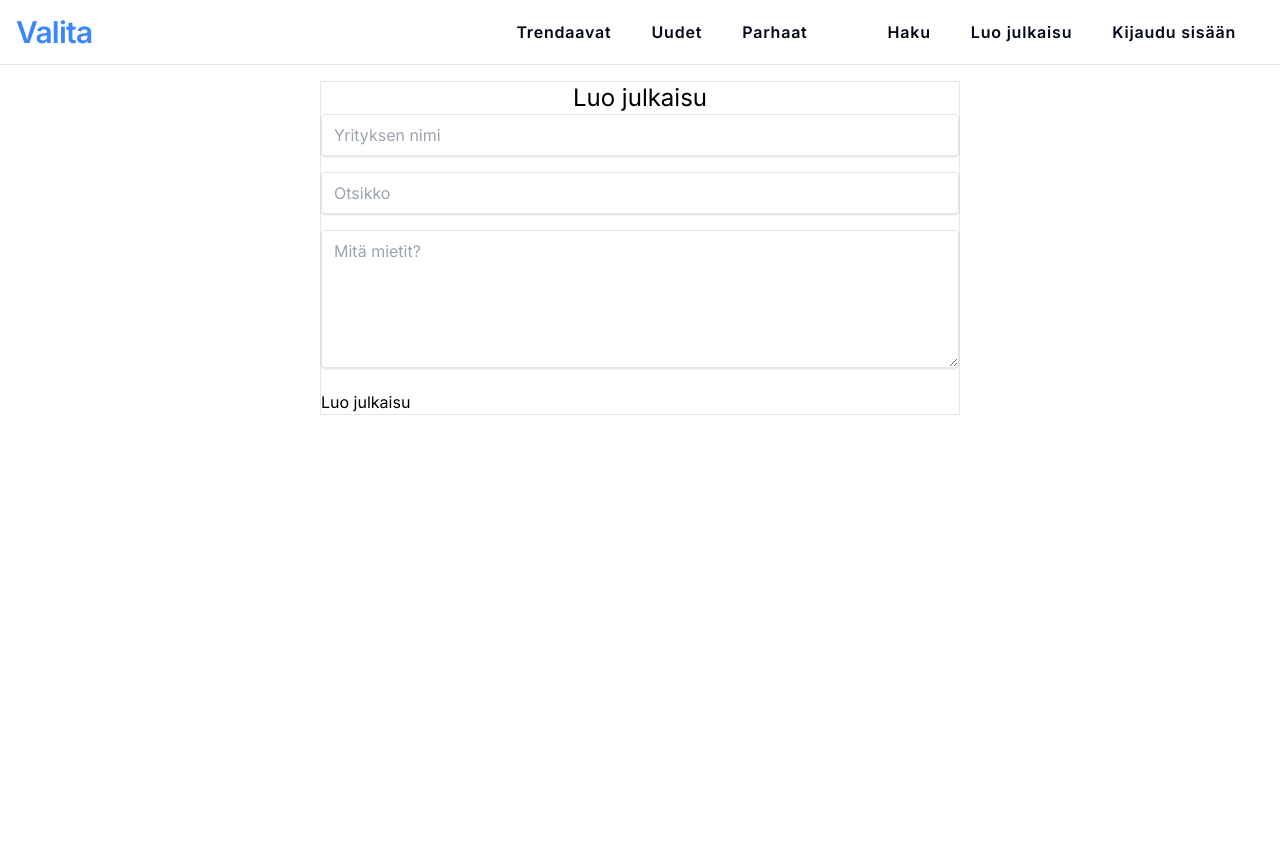
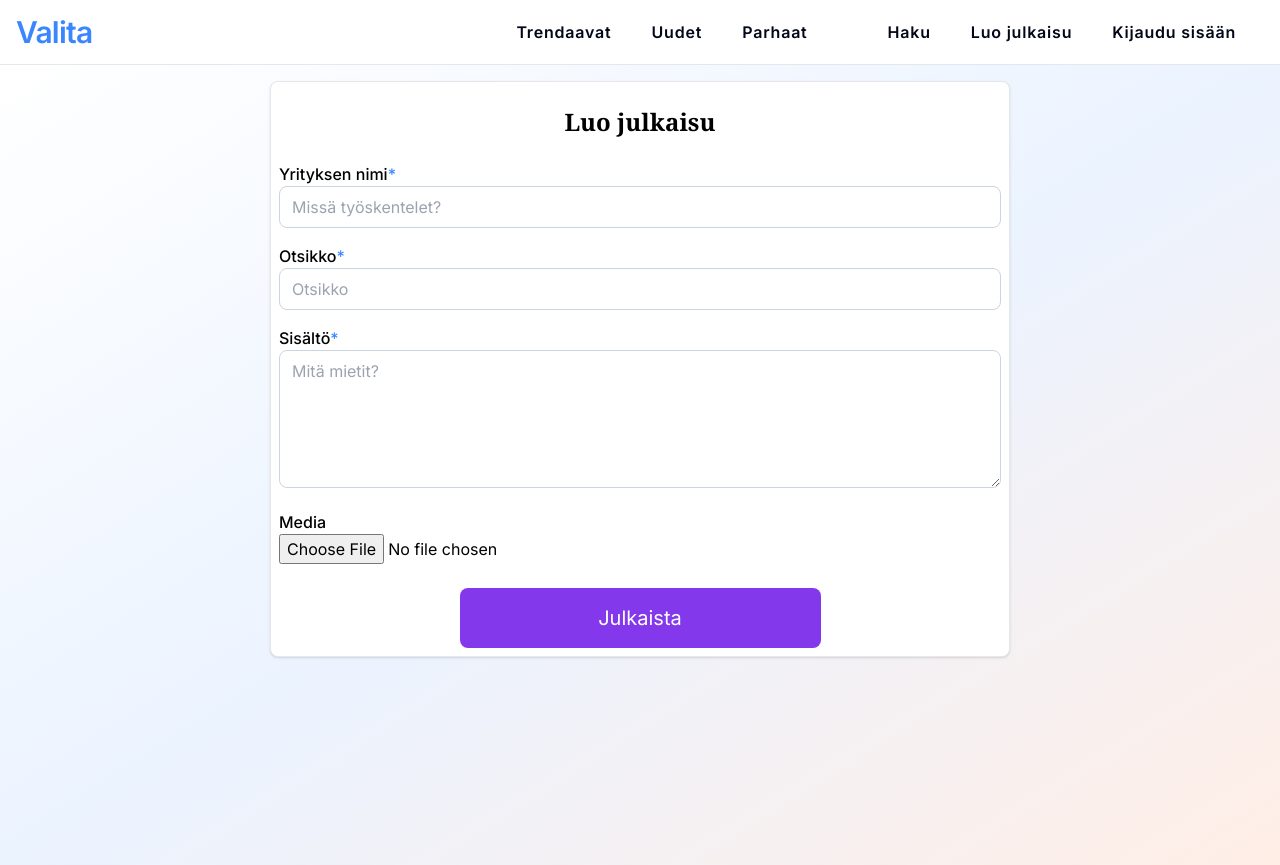
Before and after one commit to emintt/Valita, a Next.js app: page /create in a window 1280 px wide. Built offline with nearby package versions, Linux system fonts and the light colour scheme.

Commit message:
style post form

```diff
--- a/src/app/create/page.tsx
+++ b/src/app/create/page.tsx
@@ -2,8 +2,8 @@ import PostForm from "@/components/PostForm";
 
 const Page = () => {
   return (
-    <div className="  w-[640px] border border-gray-200">
-      <h2 className=" text-2xl text-center">Luo julkaisu</h2>
+    <div className=" shadow border border-gray-200 bg-white p-2 flex flex-col rounded-lg w-full md:w-[740px]">
+      <h2 className=" text-2xl text-center font-black font-serif mb-6 mt-4">Luo julkaisu</h2>
       <PostForm />
     </div>
   );
--- a/src/app/layout.tsx
+++ b/src/app/layout.tsx
@@ -25,7 +25,7 @@ export default function RootLayout({
     <html lang="fi">
       <body className={inter.className}>
         <NavBar font={almarai.className} />
-        <main className="flex min-h-screen flex-col items-center p-4 bg-white">
+        <main className="flex min-h-screen flex-col items-center p-4 bg-gradient-to-br from-white to-light-orange via-light-blue">
           {children}
         </main>
       </body>
--- a/src/components/PostForm.tsx
+++ b/src/components/PostForm.tsx
@@ -23,8 +23,8 @@ const PostForm =  () => {
 
 
 
-  const onSubmit = async (data : FieldValues) => {
-    console.log('data', data);
+  const onSubmit = async (data : PostFormField) => {
+    // console.log('data', data);
     try {
       // create form data and add the form content to it
       const formData = new FormData();
@@ -51,7 +51,7 @@ const PostForm =  () => {
 
       // TODO: fix the ERROR
       formData.append('company_id', companyResult.company_id);
-      console.log(formData.get('company_id'));
+      // console.log(formData.get('company_id'));
 
       // send the form data to Next.js API endpoint /api/post
       const options: RequestInit = {
@@ -69,13 +69,13 @@ const PostForm =  () => {
   }
 
   return (
-    <div>
-      <form onSubmit={handleSubmit(onSubmit)}>
+    <div className=" flex justify-center w-full">
+      <form onSubmit={handleSubmit(onSubmit)} className=" w-full">
         <div className="mb-4">
           <label
             htmlFor="company_name"
-          >
-            <span className="hidden">Company name</span>
+            className=" after:content-['*'] after:text-blue-violet font-medium"
+          >Yrityksen nimi</label>
           <input
             {
               ...register("company_name", {
@@ -90,10 +90,10 @@ const PostForm =  () => {
             type="text"
             name="company_name"
             id="company_name"
-              className="shadow border rounded w-full py-2 px-3 text-gray-800 focus:outline-none focus:shadow-outline"
-              placeholder="Yrityksen nimi"
+            className=" border rounded-lg w-full py-2 px-3 text-gray-800 focus:outline-none focus:border-blue-violet border-slate-300"
+            placeholder="Missä työskentelet?"
           />
-          </label>
+
           {errors.company_name && (
             <p className=" text-red-600">{`${errors.company_name.message}`}</p>
           )}
@@ -101,8 +101,9 @@ const PostForm =  () => {
         <div className="mb-4">
           <label
             htmlFor="title"
-          >
-            <span className="hidden">Title</span>
+            className=" after:content-['*'] after:text-blue-violet font-medium"
+          >Otsikko</label>
+
           <input
             {
               ...register("title", {
@@ -117,10 +118,9 @@ const PostForm =  () => {
             type="text"
             name="title"
             id="title"
-              className="shadow border rounded w-full py-2 px-3 text-gray-800 focus:outline-none focus:shadow-outline"
+            className=" border rounded-lg w-full py-2 px-3 text-gray-800 focus:outline-none focus:border-blue-violet border-slate-300 "
             placeholder="Otsikko"
           />
-          </label>
           {errors.title && (
             <p className=" text-red-600">{`${errors.title.message}`}</p>
           )}
@@ -128,8 +128,9 @@ const PostForm =  () => {
         <div className="mb-4">
           <label
             htmlFor="content"
-          >
-            <span className="hidden">Content</span>
+            className=" after:content-['*'] after:text-blue-violet font-medium"
+
+          >Sisältö</label>
           <textarea
             {
               ...register("content", {
@@ -145,16 +146,33 @@ const PostForm =  () => {
             rows= {5}
             name="content"
             id="content"
-              className="shadow border rounded w-full py-2 px-3 text-gray-800 focus:outline-none focus:shadow-outline"
+            className=" border rounded-lg w-full py-2 px-3 text-gray-800 focus:outline-none focus:border-blue-violet border-slate-300"
             placeholder="Mitä mietit?"
           ></textarea>
-          </label>
+
           {errors.content && (
             <p className=" text-red-600">{`${errors.content.message}`}</p>
           )}
         </div>
-        <div>
-          <input type="submit" value="Luo julkaisu" />
+        <div className="mb-4">
+            <label
+              htmlFor="file"
+              className="block font-medium"
+            >
+              Media
+            </label>
+            <input
+              className=""
+              id="file_input"
+              type="file"
+              name="file"
+            />
+          </div>
+        <div className="flex">
+          <input
+            type="submit"
+            className=" w-full sm:w-1/2 mx-auto text-center bg-purple text-white p-4 mt-2 rounded-lg text-xl"
+            value={`${isSubmitting ? 'Julkaistaan...' : 'Julkaista'}`} />
         </div>
       </form>
     </div>
--- a/tailwind.config.ts
+++ b/tailwind.config.ts
@@ -14,6 +14,8 @@ const config: Config = {
           'conic-gradient(from 180deg at 50% 50%, var(--tw-gradient-stops))',
       },
       colors: {
+        'light-blue': '#EBF3FF',
+        'light-orange': '#FFEEE6',
         'blue-violet': '#3A86FF',
         'purple': '#8338EC',
         'rose': '#FF006E',
```
Lines whose indentation alone changed are shown as unchanged.
